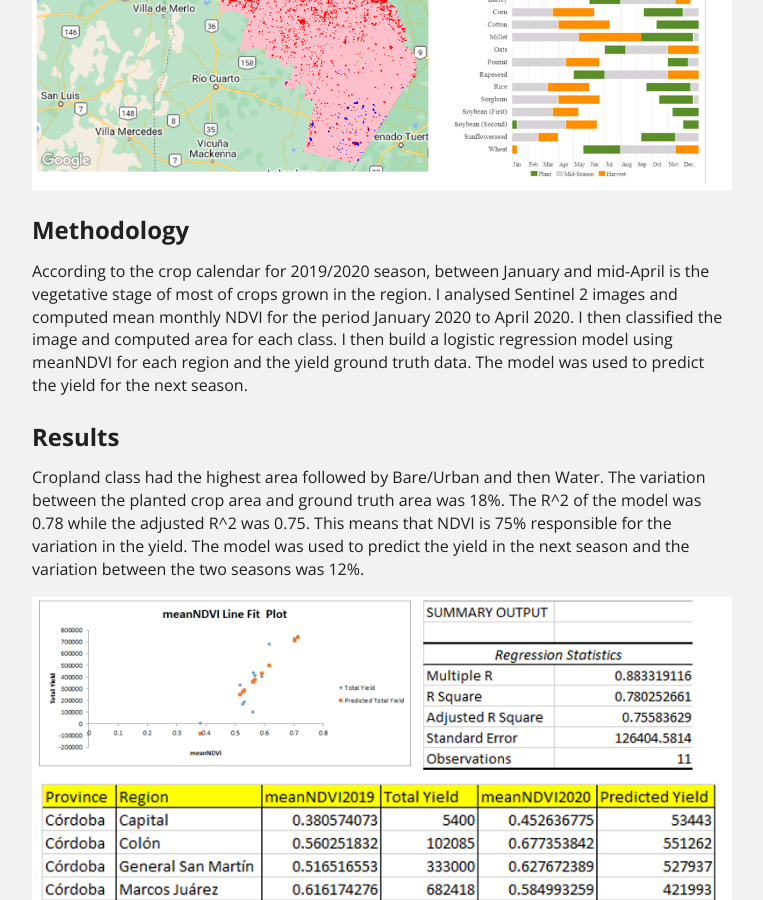
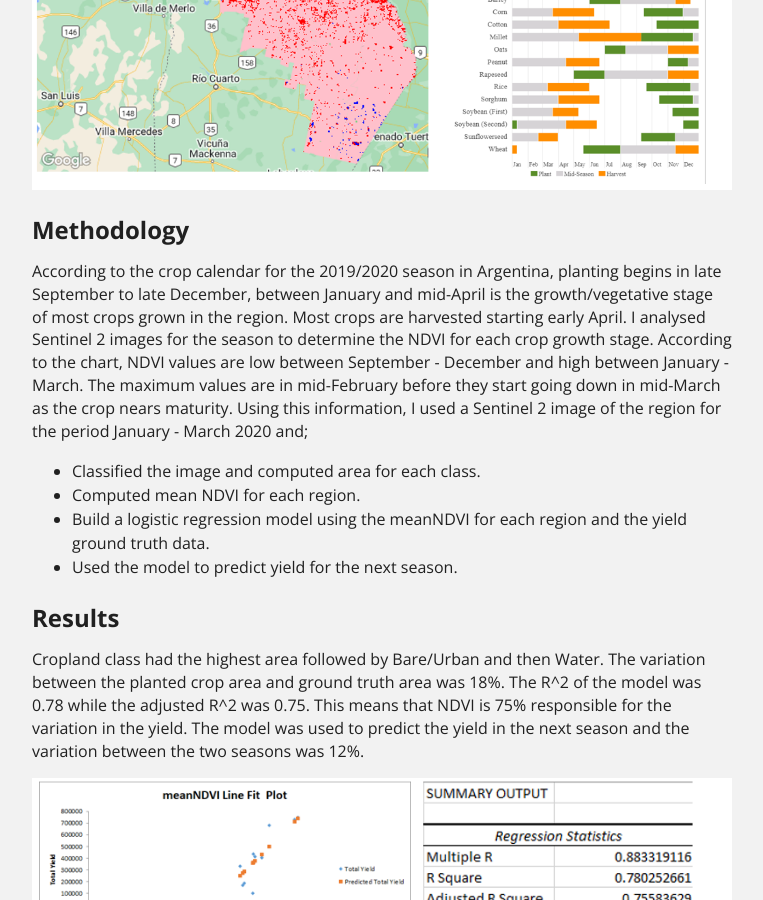
Before and after one commit to japhethkimeu/japhethkimeu.github.io, a Jekyll site: the page built from projects/project-8.md, in a window 1280 px wide and 900 px high, scrolled down 771 px. Shown: the whole window, without its empty margins (258-1021 px from the left). Built offline with Jekyll 4.4.1, drawn with Linux system fonts in a browser that asks for light colours.

Commit message:
Update project-8.md

```diff
--- a/projects/project-8.md
+++ b/projects/project-8.md
@@ -22,7 +22,11 @@
 <img class="ui image" src="../crop_images/combined.PNG">
 
 ## Methodology
-According to the crop calendar for 2019/2020 season, between January and mid-April is the vegetative stage of most of crops grown in the region. I analysed Sentinel 2 images and computed mean monthly NDVI for the period January 2020 to April 2020. I then classified the image and computed area for each class. I then build a logistic regression model using meanNDVI for each region and the yield ground truth data. The model was used to predict the yield for the next season.
+According to the crop calendar for the 2019/2020 season in Argentina, planting begins in late September to late December, between January and mid-April is the growth/vegetative stage of most crops grown in the region. Most crops are harvested starting early April. I analysed Sentinel 2 images for the season to determine the NDVI for each crop growth stage. According to the chart, NDVI values are low between September - December and high between January - March. The maximum values are in mid-February before they start going down in mid-March as the crop nears maturity. Using this information, I used a Sentinel 2 image of the region for the period January - March 2020 and;
+* Classified the image and computed area for each class.
+* Computed mean NDVI for each region.
+* Build a logistic regression model using the meanNDVI for each region and the yield ground truth data.
+* Used the model to predict yield for the next season.
 
 ## Results
 Cropland class had the highest area followed by Bare/Urban and then Water. The variation between the planted crop area and ground truth area was 18%. The R^2 of the model was 0.78 while the adjusted R^2 was 0.75. This means that NDVI is 75% responsible for the variation in the yield. The model was used to predict the yield in the next season and the variation between the two seasons was 12%.
```
